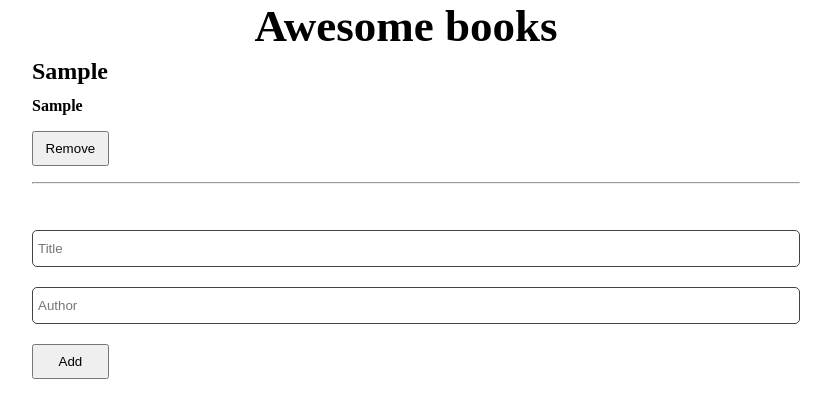
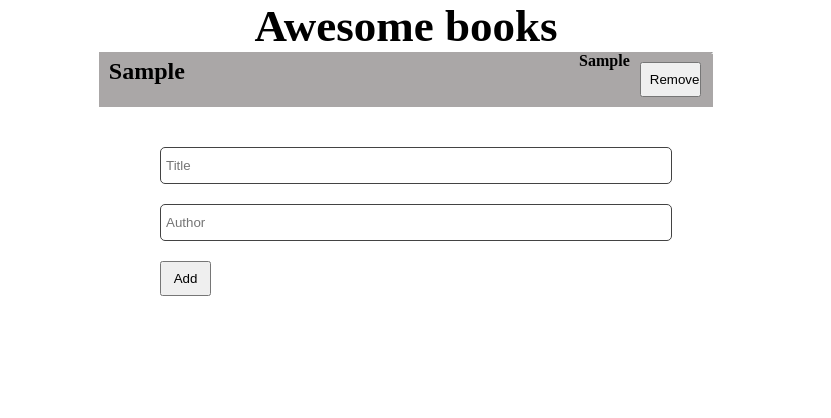
Before and after one commit to AlselwiAisha/Awesome-books-M2, a website: page index.html in a window 1280 px wide. Both pictures are taken after typing "Sample", "Sample" into the empty fields and a click on the button "Add". Shown: the whole page, without its empty margins (234-1065 px from the left). Drawn offline with Linux system fonts and the light colour scheme; files that its build step writes are made by us from their sources.

Commit message:
Update style.css

```diff
--- a/css/style.css
+++ b/css/style.css
@@ -33,14 +33,19 @@ h1 {
 .awesome-book {
   width: 100%;
   display: flex;
-  flex-direction: column;
+  flex-direction: row;
+  justify-content: space-between;
   align-items: start;
   margin-bottom: 10px;
 }
+.awesome-book:nth-child(odd){
+  background-color: #aaa7a7;
+}
+.div{
+  display: flex;
+}
 
-.awesome-book hr,
-.awesome-book h2,
-.awesome-book h4 {
+.awesome-book h2 {
   width: 100%;
   margin: 6px;
   margin-left: 10px;
@@ -48,7 +53,7 @@ h1 {
 
 .books-list,
 .add-new {
-  width: 100%;
+  width: 80%;
   display: flex;
   flex-direction: column;
   align-items: center;
@@ -56,7 +61,7 @@ h1 {
 }
 
 form {
-  width: 60%;
+  width: 50%;
   display: flex;
   flex-direction: column;
   align-items: start;
```
